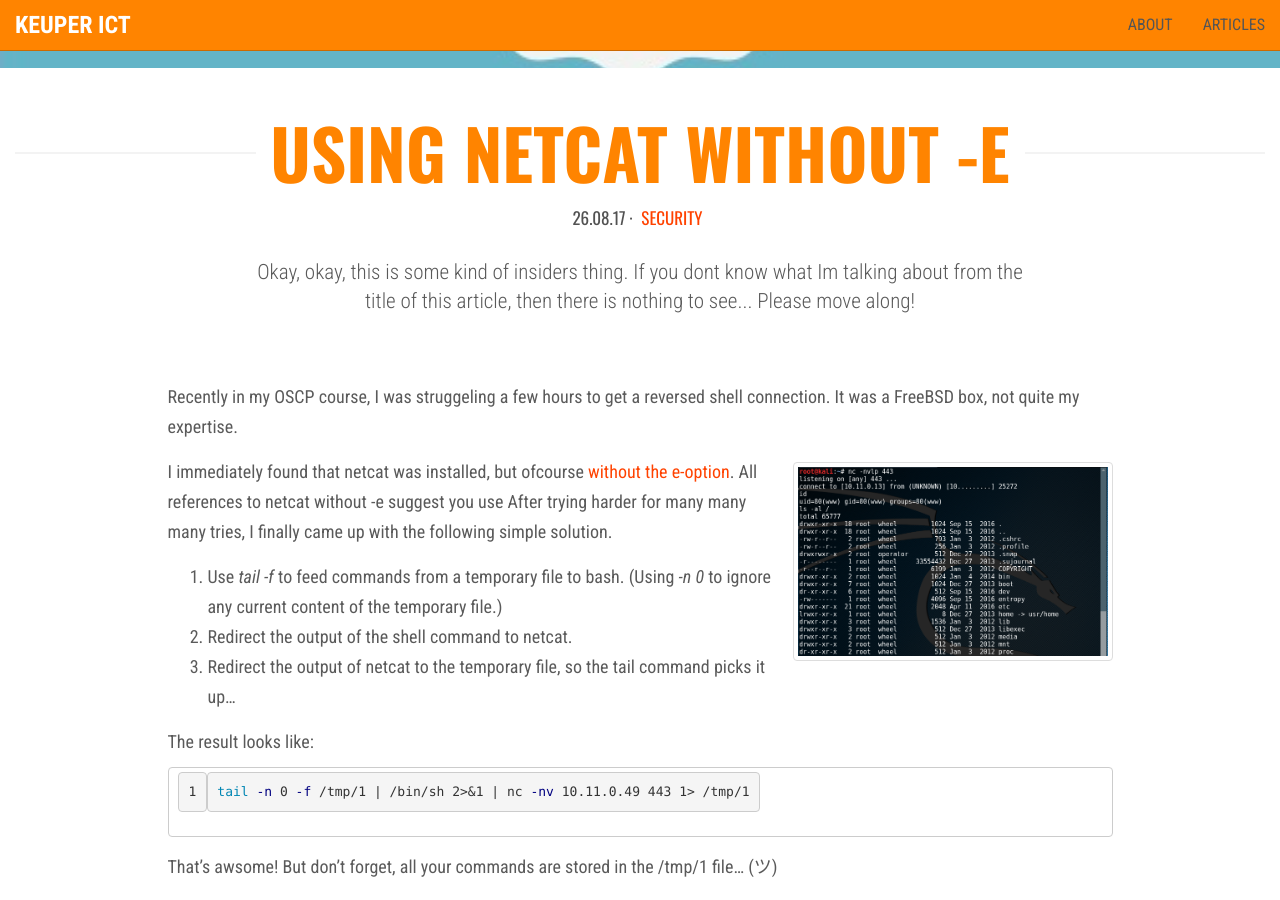
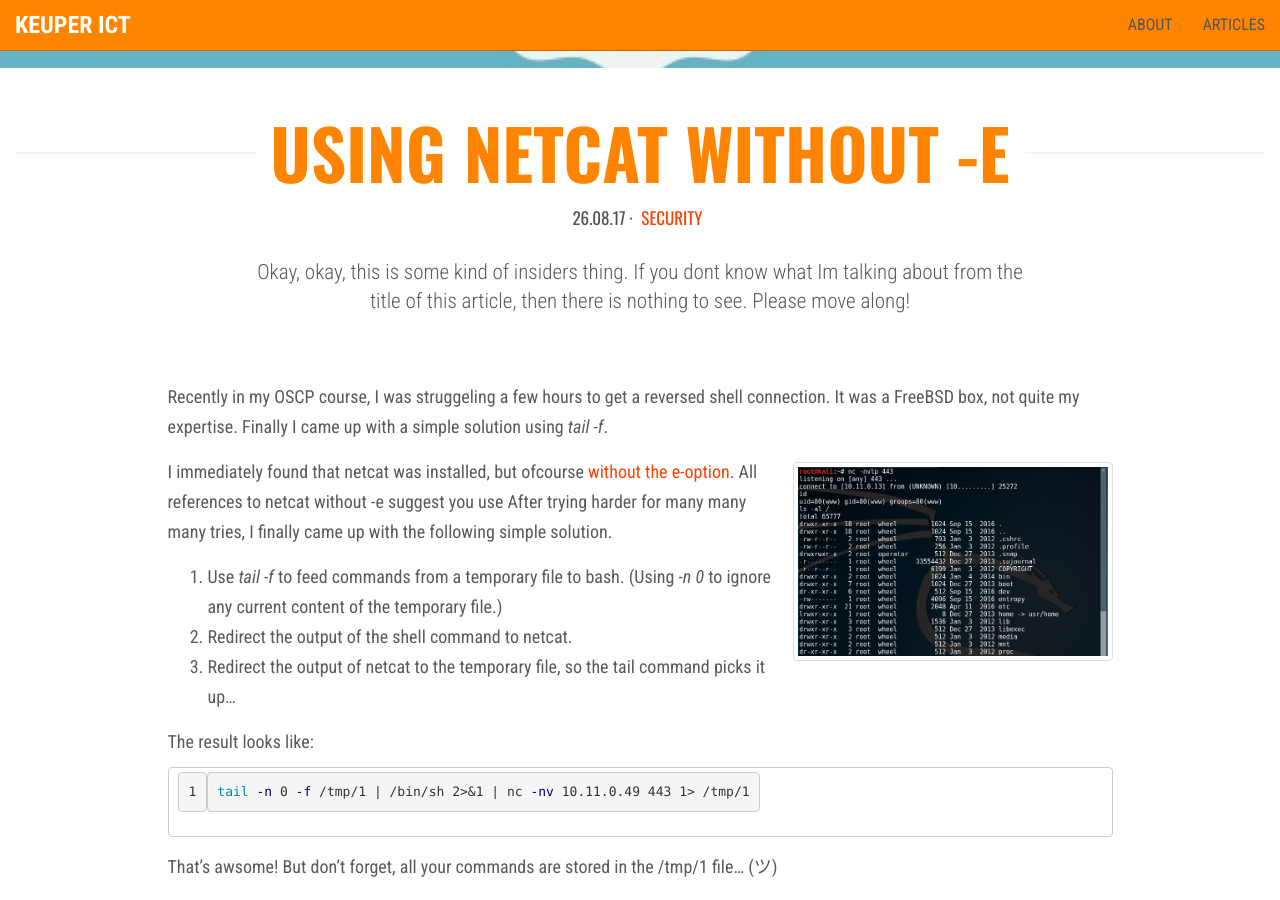
Before and after one commit to jkeuper/jkeuper.github.io, a Jekyll site: the page built from _posts/2017-08-26-netcat-without-e.md, in a window 1280 px wide and 900 px high, scrolled down 483 px. Built offline with Jekyll 4.4.1, drawn with Linux system fonts in a browser that asks for light colours; nearby versions of some CDN libraries.

```diff
--- a/_posts/2017-08-26-netcat-without-e.md
+++ b/_posts/2017-08-26-netcat-without-e.md
@@ -3,12 +3,12 @@ layout: inner
 title: 'Using netcat without -e'
 date: 2017-08-26 01:37
 categories: security
-tags: netcat hack draft
+tags: netcat hack
 featured_image: '/images/posts/netcat-a-swiss-army-tool-1-638.jpg'
-lead_text: 'Okay, okay, this is some kind of insiders thing. If you dont know what Im talking about from the title of this article, then there is nothing to see... Please move along!'
+lead_text: 'Okay, okay, this is some kind of insiders thing. If you dont know what Im talking about from the title of this article, then there is nothing to see. Please move along!'
 ---
 
-Recently in my OSCP course, I was struggeling a few hours to get a reversed shell connection. It was a FreeBSD box, not quite my expertise.
+Recently in my OSCP course, I was struggeling a few hours to get a reversed shell connection. It was a FreeBSD box, not quite my expertise. Finally I came up with a simple solution using _tail -f_.
 
 <img src="/images/posts/netcat_freebsd.png"
      alt="Netcat on FreeBSD"
```
